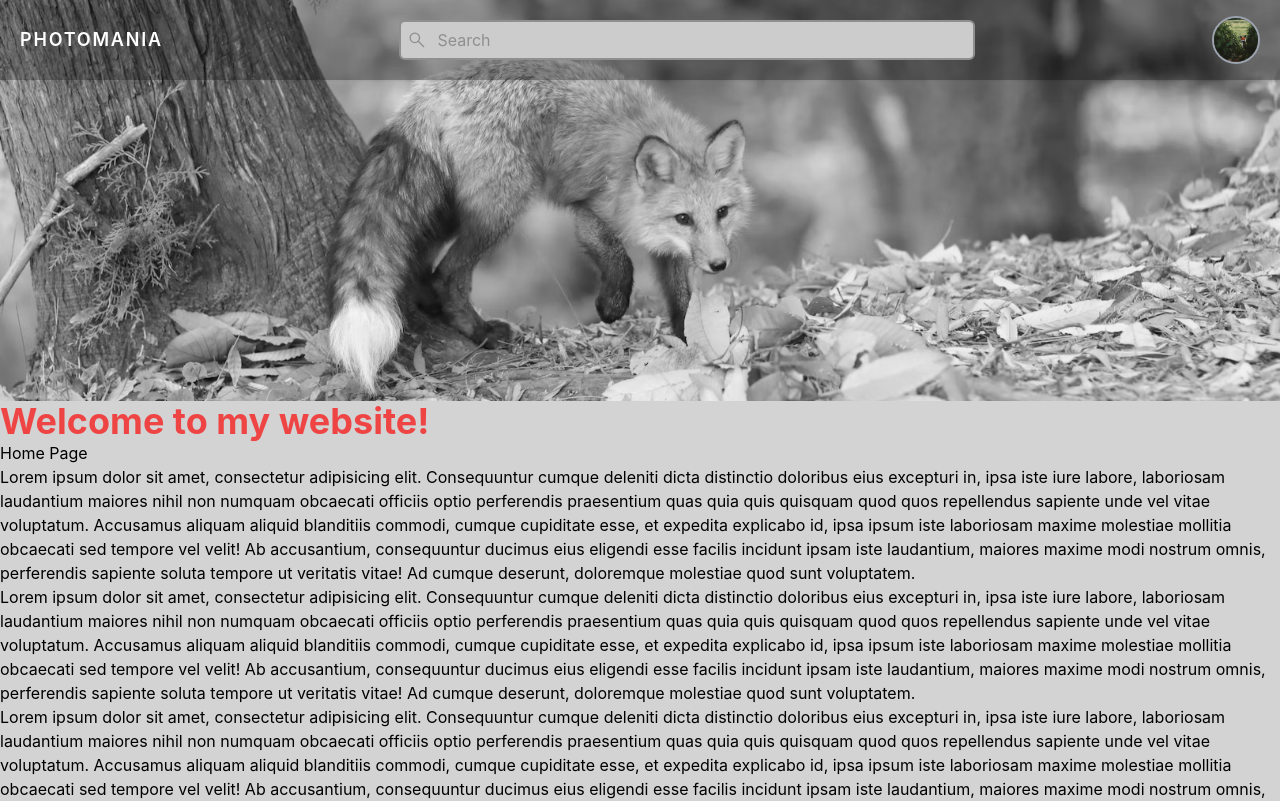
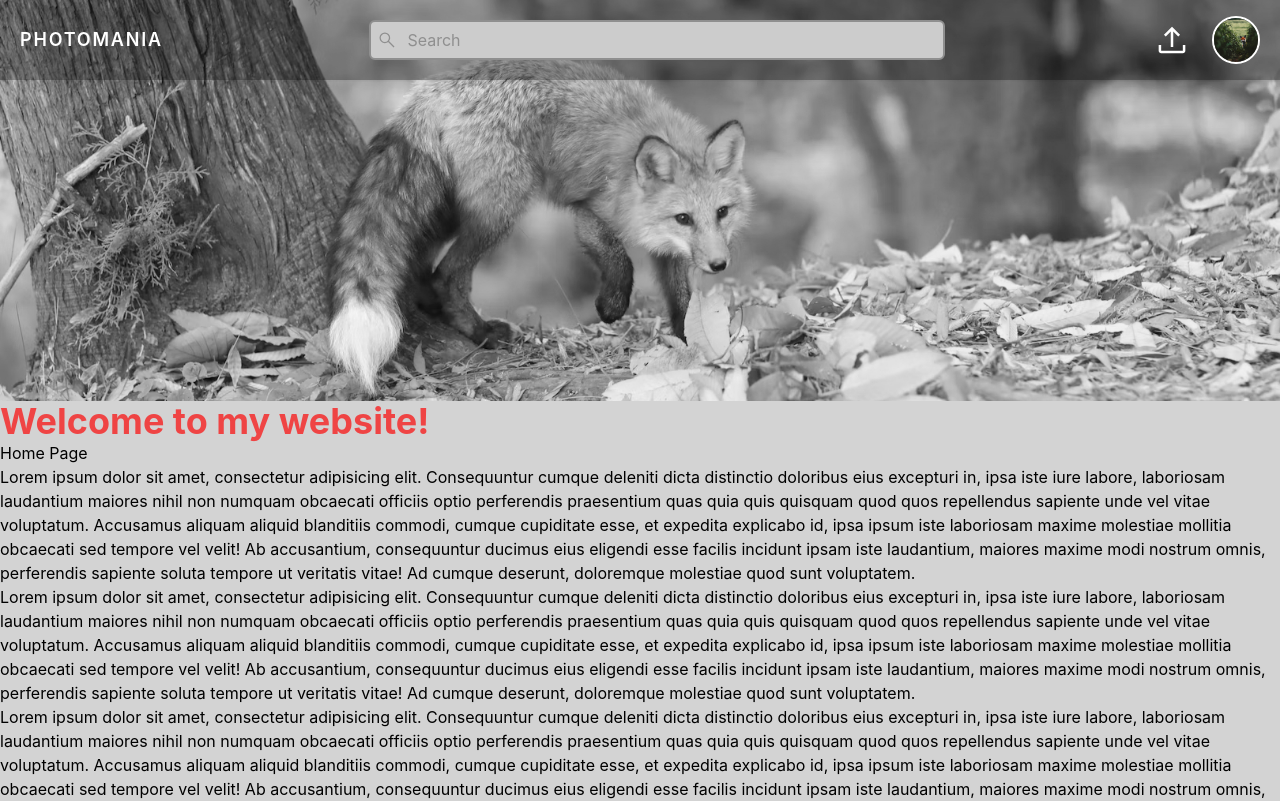
Before and after one commit to twarixx/Photomania, a React (Create React App) app in the folder client/: page / in a window 1280 px wide. Shown: the top 801 px of the page. Built offline with nearby package versions, Linux system fonts and the light colour scheme.

Commit message:
Added upload button

```diff
--- a/client/src/components/Header.js
+++ b/client/src/components/Header.js
@@ -1,6 +1,6 @@
 import '../App.css';
 import {Link, useNavigate} from "react-router-dom";
-import {Menu} from "@headlessui/react";
+import {Menu, Transition} from "@headlessui/react";
 
 let searchValue = '';
 
@@ -36,7 +36,9 @@ function Header() {
                     </form>
                 </div>
 
-                <div className="flex">
+                <div className="flex items-center">
+                    <Link to="/upload"><img className="w-10 mr-5 h-full" src="/icons/upload.svg" alt="Upload" title="Upload"/></Link>
+
                     {userDropdown()}
                 </div>
             </nav>
@@ -52,8 +54,16 @@ function userDropdown() {
     return (
         <Menu>
             <Menu.Button><img
-                className="w-12 aspect-square object-cover rounded-full border-2 border-solid border-gray-400"
+                className="w-12 aspect-square object-cover rounded-full border-2 border-solid border-white"
                 title="Esmay" src="/images/profile_pictures/esmay.jpg" alt="Profile Pic"/></Menu.Button>
+            <Transition
+                enter="transition duration-100 ease-out"
+                enterFrom="transform scale-95 opacity-0"
+                enterTo="transform scale-100 opacity-100"
+                leave="transition duration-75 ease-out"
+                leaveFrom="transform scale-100 opacity-100"
+                leaveTo="transform scale-95 opacity-0"
+            >
                 <Menu.Items
                     className="absolute right-0 mt-12 w-56 origin-top-right divide-y divide-gray-100 rounded-md bg-gray-400 shadow-lg ring-1 ring-black ring-opacity-5 focus:outline-none">
                     <div className="px-1 py-1 ">
@@ -68,6 +78,7 @@ function userDropdown() {
                         </Menu.Item>
                     </div>
                 </Menu.Items>
+            </Transition>
         </Menu>
     )
 }
```
Lines whose indentation alone changed are shown as unchanged.
